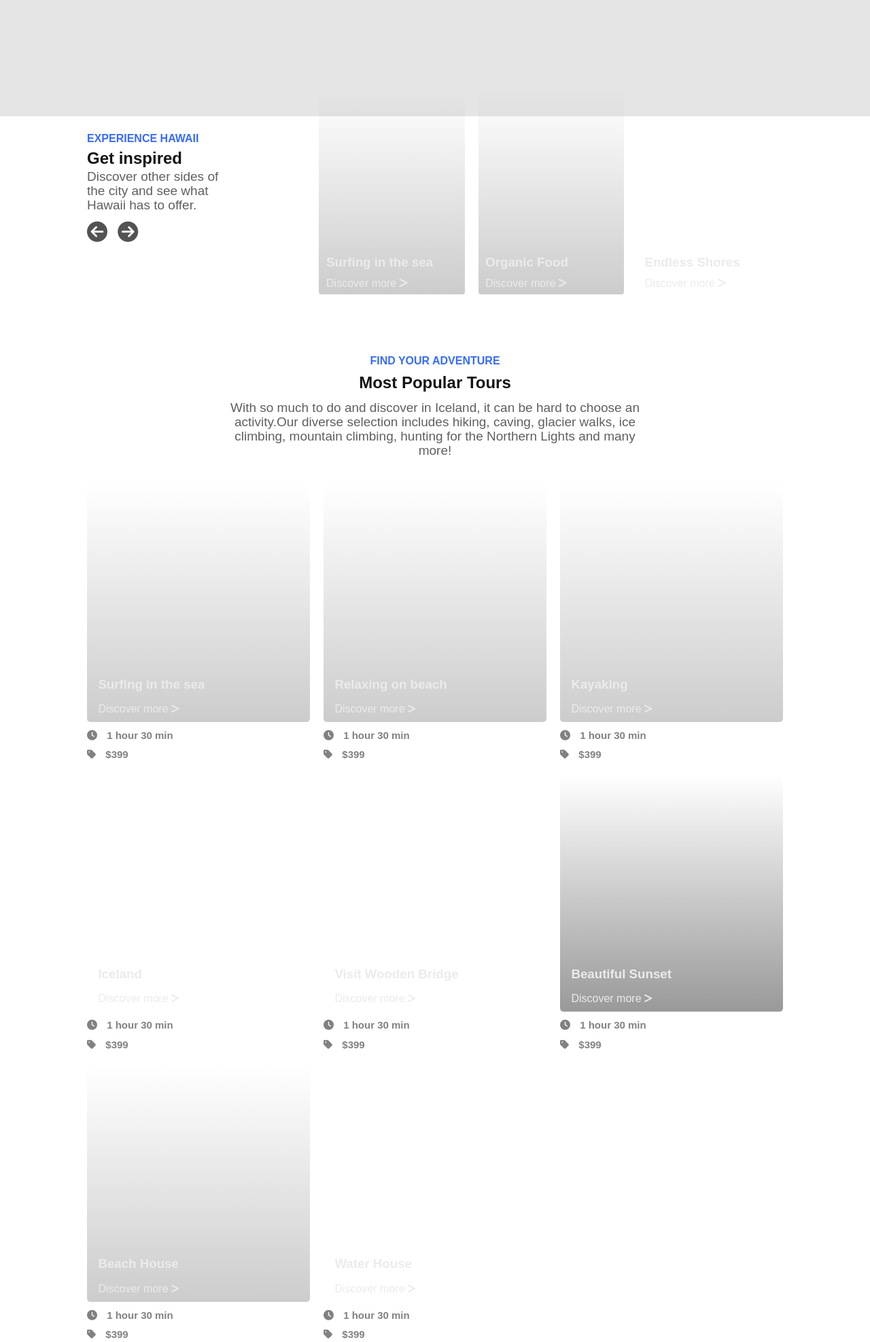
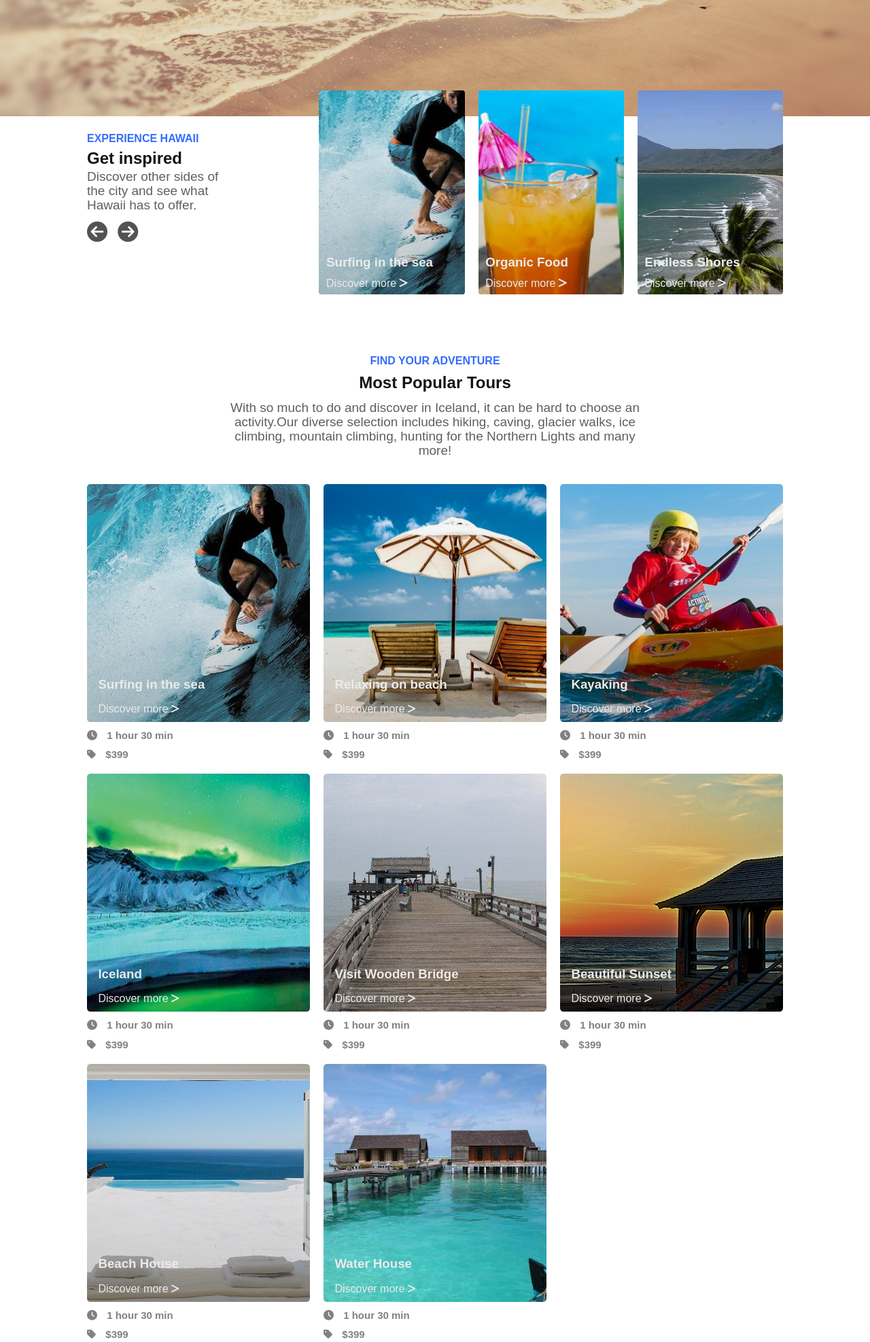
Before and after one commit to msbkrtl/travel, a plain HTML site: page travel.html in a window 1280 px wide. Shown: the part 540-2514 px from the top of the page at 68% size. Drawn offline with Linux system fonts and the light colour scheme; the site is published under a folder, as on GitHub Pages, so addresses that start at the root find nothing.

Commit message:
fixed wront path for the images

```diff
--- a/travel.css
+++ b/travel.css
@@ -16,7 +16,7 @@ li {
 }
 
 .beach {
-    background-image: linear-gradient(to top, rgba(0, 0, 0, 0.1), rgba(0, 0, 0, 0.1)), url('/imgs/SyA058.jpg');
+    background-image: linear-gradient(to top, rgba(0, 0, 0, 0.1), rgba(0, 0, 0, 0.1)), url('./imgs/SyA058.jpg');
     background-position: center center;
     background-repeat: no-repeat;
     background-size: cover;
@@ -149,15 +149,15 @@ a {
 }
 
 .box1 {
-    background: linear-gradient(to bottom, rgba(0, 0, 0, 0), rgba(0, 0, 0, 0.2)), url('/imgs/featured-surfing-lessons.jpg') center center no-repeat;
+    background: linear-gradient(to bottom, rgba(0, 0, 0, 0), rgba(0, 0, 0, 0.2)), url('./imgs/featured-surfing-lessons.jpg') center center no-repeat;
 }
 
 .box2 {
-    background: linear-gradient(to bottom, rgba(0, 0, 0, 0), rgba(0, 0, 0, 0.2)), url('/imgs/summer-drinks-800x500.jpg') center center;
+    background: linear-gradient(to bottom, rgba(0, 0, 0, 0), rgba(0, 0, 0, 0.2)), url('./imgs/summer-drinks-800x500.jpg') center center;
 }
 
 .box3 {
-    background: url('/imgs/1.jpg') center center;
+    background: url('./imgs/1.jpg') center center;
 }
 
 [class*="box"] a {
@@ -254,42 +254,42 @@ a {
 }
 
 .foto1 {
-    background: linear-gradient(to bottom, rgba(0, 0, 0, 0), rgba(0, 0, 0, 0.2)), url('/imgs/featured-surfing-lessons.jpg') center center;
+    background: linear-gradient(to bottom, rgba(0, 0, 0, 0), rgba(0, 0, 0, 0.2)), url('./imgs/featured-surfing-lessons.jpg') center center;
 
 }
 
 .foto2 {
-    background: linear-gradient(to bottom, rgba(0, 0, 0, 0), rgba(0, 0, 0, 0.2)), url('/imgs/Beach-vacation.jpg') center center;
+    background: linear-gradient(to bottom, rgba(0, 0, 0, 0), rgba(0, 0, 0, 0.2)), url('./imgs/Beach-vacation.jpg') center center;
 }
 
 .foto3 {
-    background: linear-gradient(to bottom, rgba(0, 0, 0, 0), rgba(0, 0, 0, 0.2)), url('/imgs/featured-kayaking.jpg') center center;
+    background: linear-gradient(to bottom, rgba(0, 0, 0, 0), rgba(0, 0, 0, 0.2)), url('./imgs/featured-kayaking.jpg') center center;
 }
 
 .foto4 {
-    background: url('/imgs/Aurora-borealis-peninsula-Snaefellsnes-Iceland-March-2013.jpg') center center;
+    background: url('./imgs/Aurora-borealis-peninsula-Snaefellsnes-Iceland-March-2013.jpg') center center;
 }
 
 .foto5 {
-    background: url('/imgs/p-6158581567-f6885d5f00-o_54_990x660.jpg') center center;
+    background: url('./imgs/p-6158581567-f6885d5f00-o_54_990x660.jpg') center center;
 }
 
 .foto6 {
-    background: linear-gradient(to bottom, rgba(0, 0, 0, 0), rgba(0, 0, 0, 0.4)), url('/imgs/6814402196_5cccf439a3_b.jpg') center center;
+    background: linear-gradient(to bottom, rgba(0, 0, 0, 0), rgba(0, 0, 0, 0.4)), url('./imgs/6814402196_5cccf439a3_b.jpg') center center;
 }
 
 .foto7 {
-    background: linear-gradient(to bottom, rgba(0, 0, 0, 0), rgba(0, 0, 0, 0.2)), url('/imgs/View-from-suite-3-over-the-lower-deck-and-pool.jpg') center center;
+    background: linear-gradient(to bottom, rgba(0, 0, 0, 0), rgba(0, 0, 0, 0.2)), url('./imgs/View-from-suite-3-over-the-lower-deck-and-pool.jpg') center center;
 }
 
 .foto8 {
-    background: url('/imgs/gangehi-island-resort.jpg') center center;
+    background: url('./imgs/gangehi-island-resort.jpg') center center;
 }
 
 .box3 {
     display: grid;
     align-content: flex-end;
-    background: url('/imgs/1.jpg') center center;
+    background: url('./imgs/1.jpg') center center;
     border-radius: 1.5%;
 }
 
```
